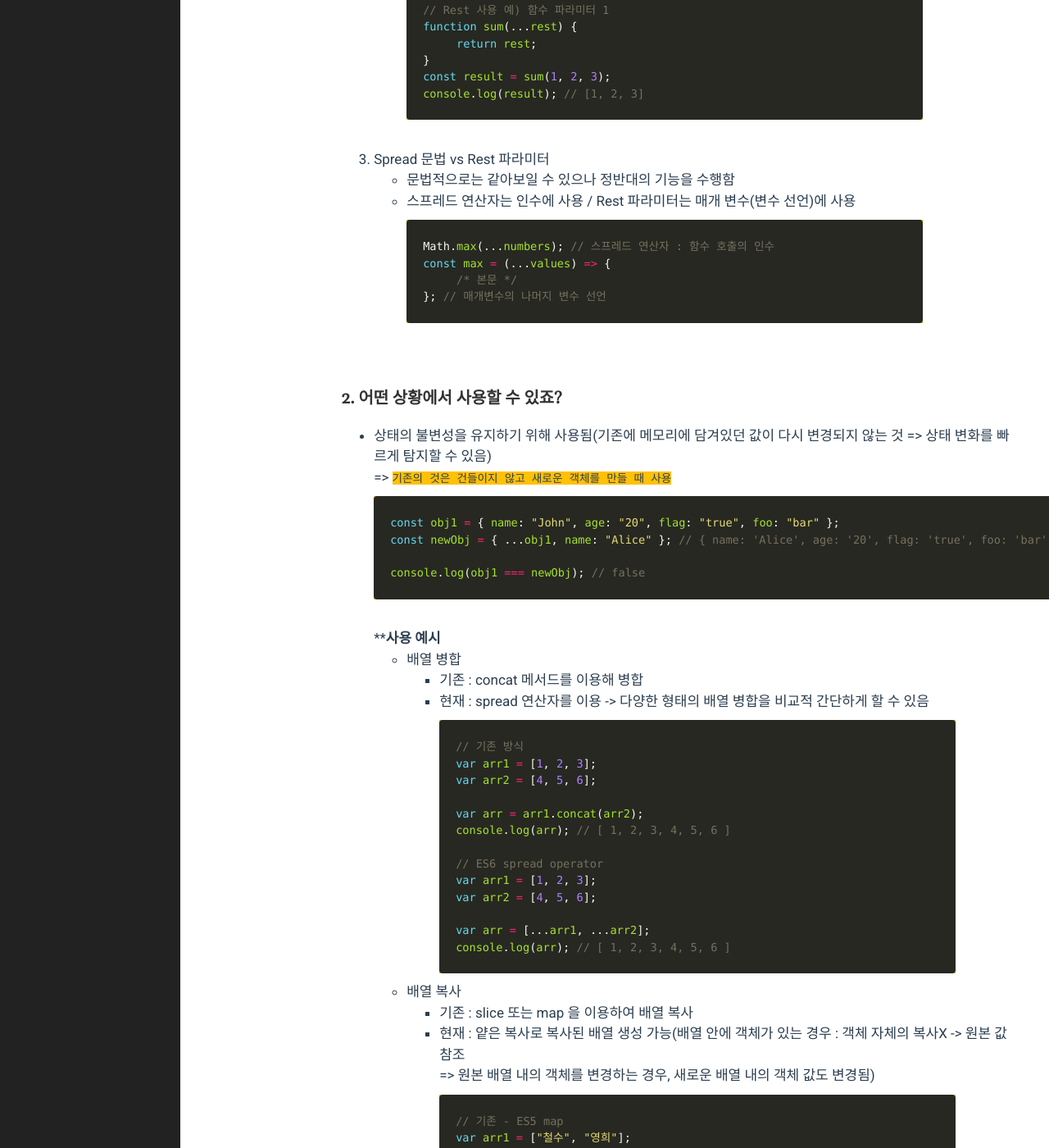
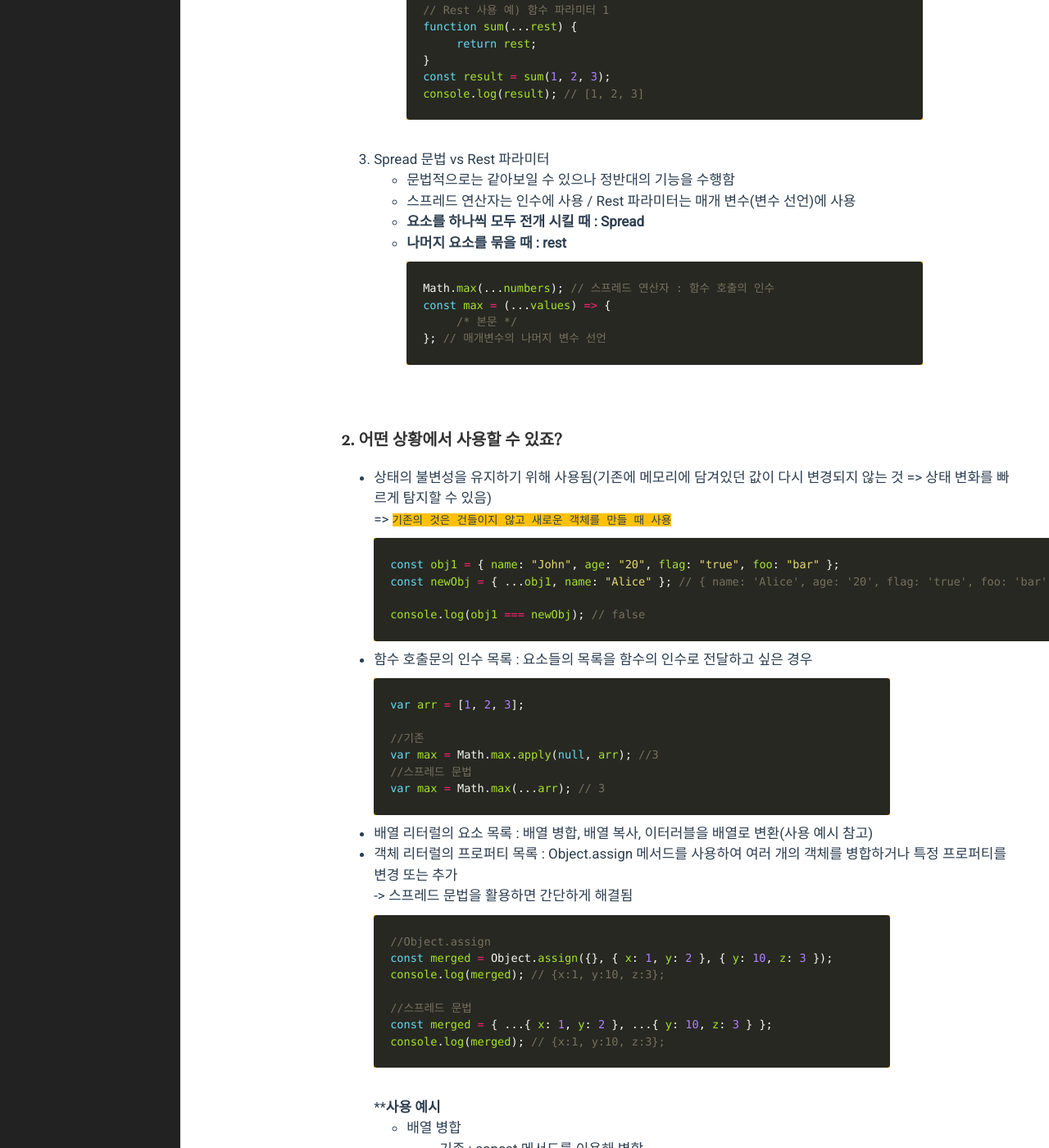
Before and after one commit to zinnli/zinnli.github.io, a Jekyll site: the page built from _posts/2022-12-05-JS_study_07.markdown, in a window 1280 px wide and 1400 px high, scrolled down 1877 px. Shown: the whole window at 82% size. Built offline with Jekyll 4.4.1, drawn with Linux system fonts in a browser that asks for light colours.

Commit message:
spread info add

````diff
--- a/_posts/2022-12-05-JS_study_07.markdown
+++ b/_posts/2022-12-05-JS_study_07.markdown
@@ -100,6 +100,8 @@ category: Study
 
      -    문법적으로는 같아보일 수 있으나 정반대의 기능을 수행함
      -    스프레드 연산자는 인수에 사용 / Rest 파라미터는 매개 변수(변수 선언)에 사용
+     -    **요소를 하나씩 모두 전개 시킬 때 : Spread**
+     -    **나머지 요소를 묶을 때 : rest**
 
           ```javascript
           Math.max(...numbers); // 스프레드 연산자 : 함수 호출의 인수
@@ -119,6 +121,30 @@ category: Study
      const newObj = { ...obj1, name: "Alice" }; // { name: 'Alice', age: '20', flag: 'true', foo: 'bar' }
 
      console.log(obj1 === newObj); // false
+     ```
+
+-    함수 호출문의 인수 목록 : 요소들의 목록을 함수의 인수로 전달하고 싶은 경우
+
+     ```javascript
+     var arr = [1, 2, 3];
+
+     //기존
+     var max = Math.max.apply(null, arr); //3
+     //스프레드 문법
+     var max = Math.max(...arr); // 3
+     ```
+
+-    배열 리터럴의 요소 목록 : 배열 병합, 배열 복사, 이터러블을 배열로 변환(사용 예시 참고)
+-    객체 리터럴의 프로퍼티 목록 : Object.assign 메서드를 사용하여 여러 개의 객체를 병합하거나 특정 프로퍼티를 변경 또는 추가 <br/> -> 스프레드 문법을 활용하면 간단하게 해결됨
+
+     ```javascript
+     //Object.assign
+     const merged = Object.assign({}, { x: 1, y: 2 }, { y: 10, z: 3 });
+     console.log(merged); // {x:1, y:10, z:3};
+
+     //스프레드 문법
+     const merged = { ...{ x: 1, y: 2 }, ...{ y: 10, z: 3 } };
+     console.log(merged); // {x:1, y:10, z:3};
      ```
 
      <br/>
````
